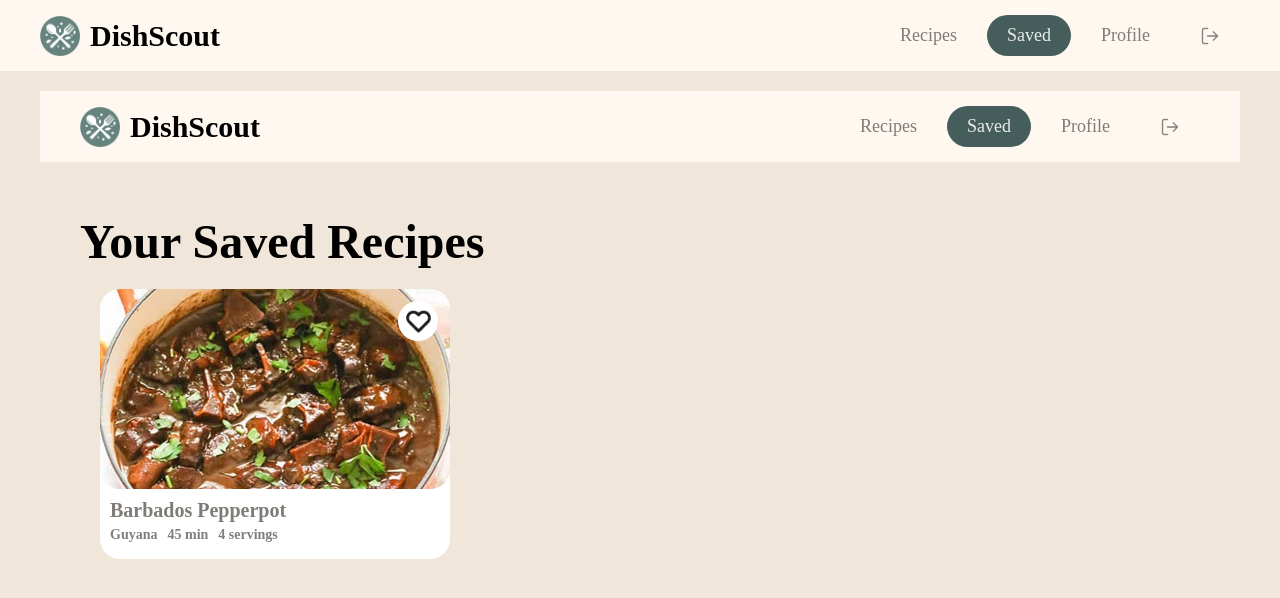
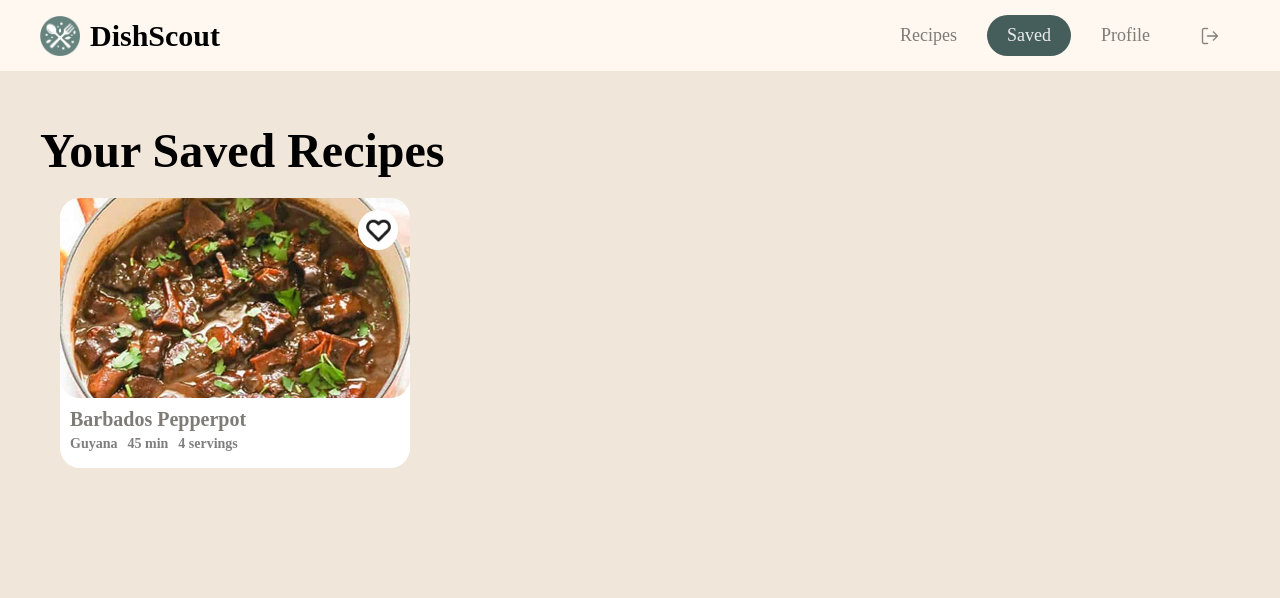
Before and after one commit to mcarlod/DishScout, a React (Vite) app: page /saved in a window 1280 px wide. Shown: the top 598 px of the page. Built offline with nearby package versions, Linux system fonts and the light colour scheme; a web font is replaced by a local one.

Commit message:
Removed Navbar code as it is related to Layout file.

```diff
--- a/src/pages/SavedRecipes.jsx
+++ b/src/pages/SavedRecipes.jsx
@@ -1,15 +1,9 @@
-import Navbar from '../components/Navbar'
 import RecipeCard from "../components/RecipeCard.jsx";
 import pepperpot from "../assets/Rectangle 5.png"
 
 function SavedRecipes() {
     return(
         <>
-            <header>
-                <Navbar />
-            </header>
-
-            <main>
             <h1>Your Saved Recipes</h1>
 
             <section>
@@ -21,7 +15,6 @@ function SavedRecipes() {
                     servings={4}
                 />
             </section>
-            </main>
         </>
     );
 }
```
Lines whose indentation alone changed are shown as unchanged.
